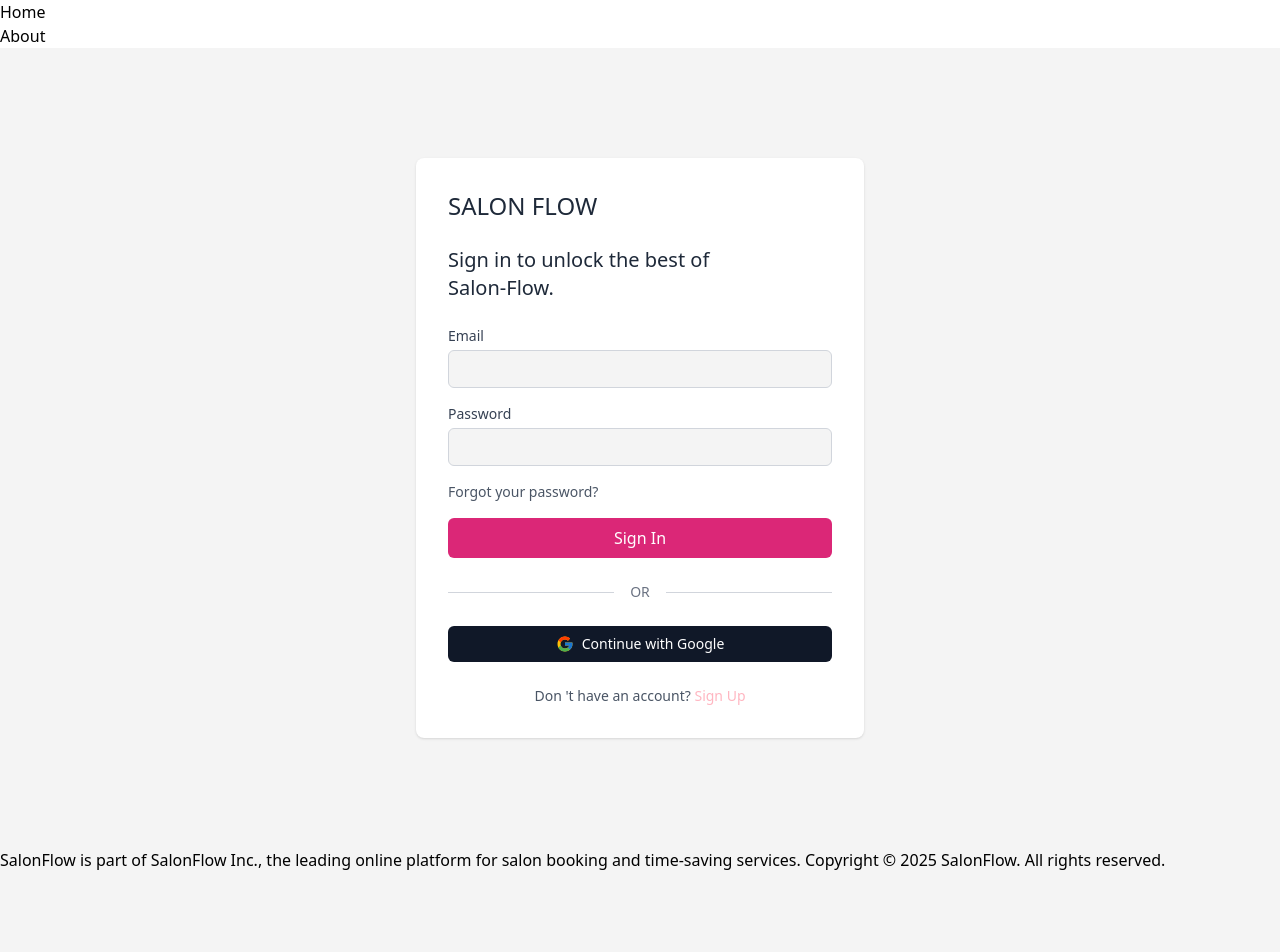
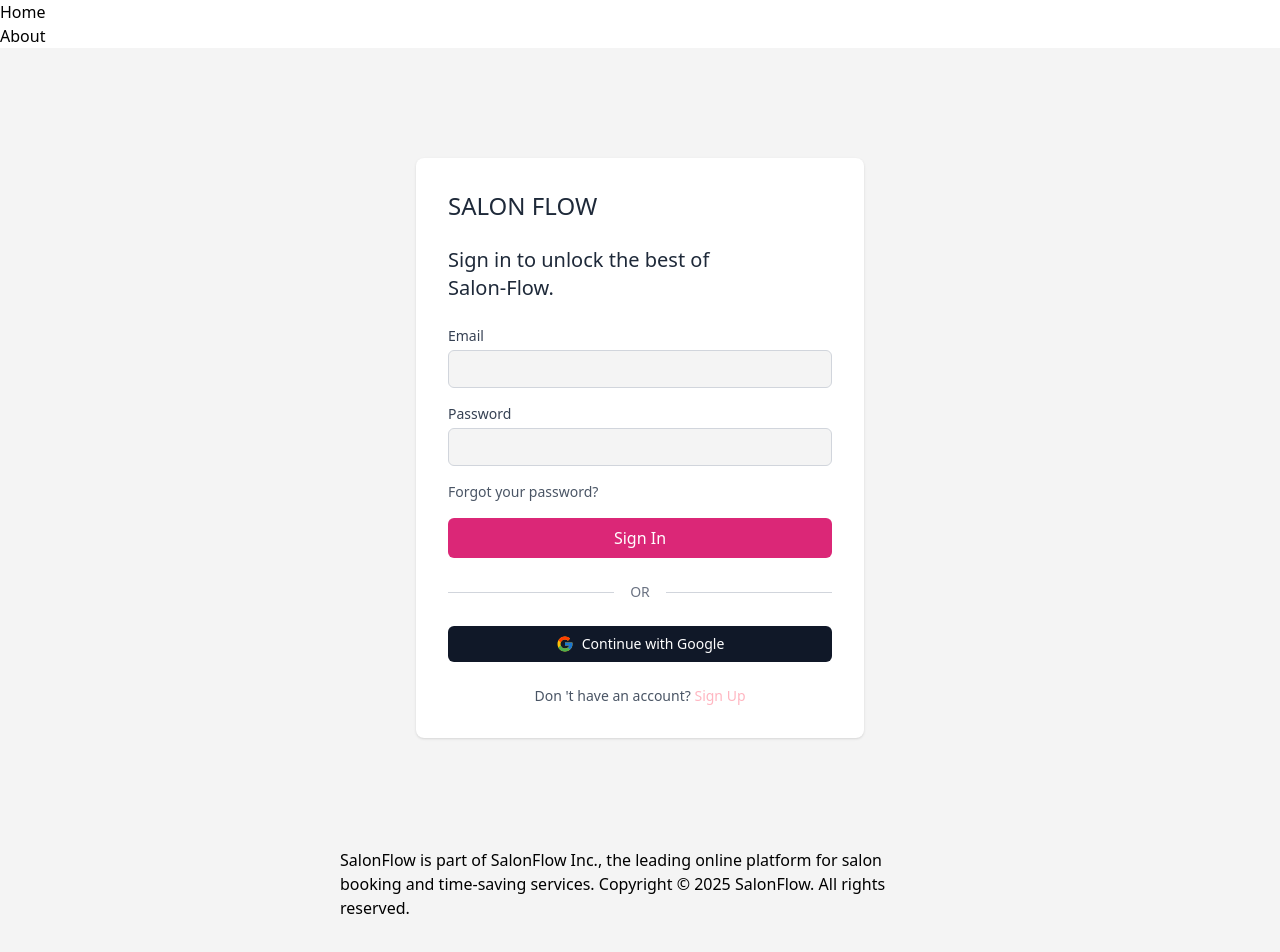
Before and after one commit to Delta-Rwanda/salon-flow, a React (Vite) app: page /LogIn in a window 1280 px wide. Shown: the top 952 px of the page. Built offline with nearby package versions, Linux system fonts and the light colour scheme.

Commit message:
fix: modify user interface

```diff
--- a/src/pages/LogIn.jsx
+++ b/src/pages/LogIn.jsx
@@ -1,5 +1,6 @@
 import { useState } from 'react';
 import { FcGoogle } from 'react-icons/fc';
+
 
 const LogIn = () => {
   const [email, setEmail] = useState('');
@@ -48,7 +49,7 @@
 
   return (
     <>
-    <div className="flex items-center justify-center min-h-screen bg-[#F4F4F4] p-4 font-poppins">
+    <div className=" flex items-center justify-center min-h-screen bg-[#F4F4F4] p-4 font-poppins">
       <div className="bg-white w-full max-w-md rounded-lg shadow-sm p-6 sm:p-8">
         {/*Title */}
         <h1 className="text-2xl font-medium text-gray-800 mb-6">SALON FLOW</h1>
@@ -147,13 +148,16 @@
       </div>
 
     </div>
-    <div className="bg-[#F4F4F4] items justify-center" >
-      <p>SalonFlow is part of SalonFlow Inc., the leading online
-      platform for salon booking and time-saving services.
-      Copyright &copy; 2025 SalonFlow. All rights reserved.
-    </p>
+    <div className="bg-[#F4F4F4] flex items-center justify-center" >
+           <p className='pb-5 w-[600px] h-[50px] flex  justify-center'>
+              SalonFlow is part of SalonFlow Inc., the leading online
+              platform for salon booking and time-saving services.
+              Copyright &copy; 2025 SalonFlow. All rights reserved.
+
+           </p>
     </div>
-    </>
+
+  </>
   );
 };
 
```
